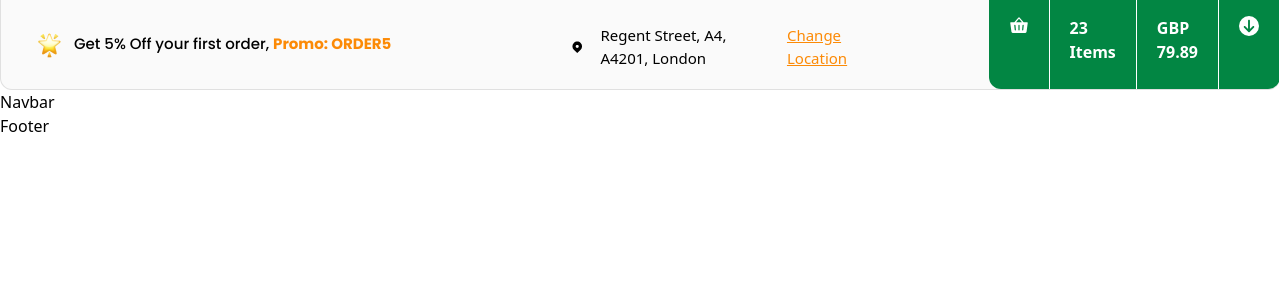
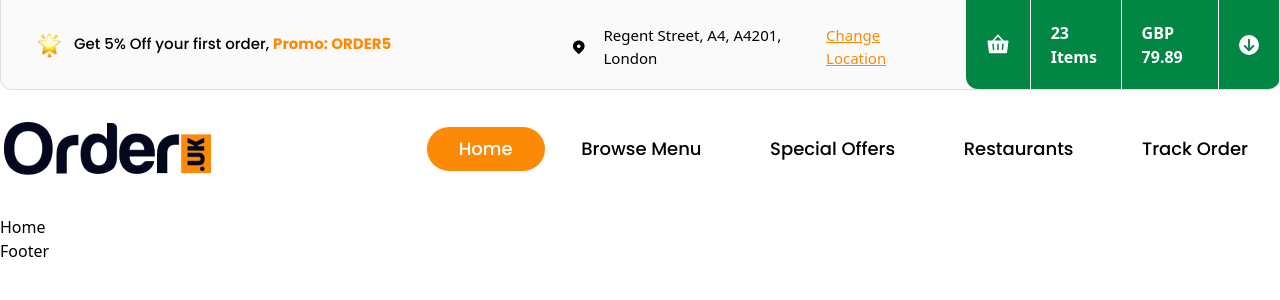
Before and after one commit to frontend-complex/food-ordering, a React (Vite) app: page / in a window 1280 px wide. Shown: the top 300 px of the page. Built offline with nearby package versions, Linux system fonts and the light colour scheme.

Commit message:
Home page [navbar] created

```diff
--- a/src/components/shared/HeaderTop/index.jsx
+++ b/src/components/shared/HeaderTop/index.jsx
@@ -14,7 +14,7 @@ const HeaderTop = () => {
           <span className="text-orange font-bold">Promo: ORDER5</span>
         </p>
       </div>
-      <div className="flex flex-row justify-end  gap-20  w-7/12">
+      <div className="flex flex-row justify-between  w-7/12">
         <div className="flex  pt-6 pb-5 px-9  flex-row items-center text-[15px] gap-4 ">
           <TiLocation className="text-xl" />
           <p className="font-medium">Regent Street, A4, A4201, London</p>
@@ -23,16 +23,16 @@ const HeaderTop = () => {
           </a>
         </div>
         <div className="bg-green flex flex-row items-center text-white w-max rounded-b-xl ">
-          <div className="py-4 px-5 h-full text-xl border-r border-white">
-            <PiBasketFill />
+          <div className="py-4 px-5 flex items-center h-full border-r border-white">
+            <PiBasketFill className="text-2xl " />
           </div>
-          <p className="py-4 px-5  h-full border-r border-white text-base font-semibold">
+          <p className="py-4 px-5 flex items-center  h-full border-r border-white text-base font-semibold">
             23 Items
           </p>
-          <p className="py-4 px-5  h-full border-r border-white text-base font-semibold">
+          <p className="py-4 px-5 flex items-center  h-full border-r border-white text-base font-semibold">
             GBP 79.89
           </p>
-          <div className="py-4 px-5 h-full text-xl border-r border-white">
+          <div className="py-4 px-5 flex items-center h-full text-xl border-r border-white">
             <FaCircleArrowDown />
           </div>
         </div>
--- a/src/components/shared/Navbar/index.jsx
+++ b/src/components/shared/Navbar/index.jsx
@@ -1,5 +1,30 @@
+import { NavLink } from "react-router-dom";
+import logo from "../../../assets/logo.png";
+import navLinks from "../../../constants/navlinks.constants";
+
 const Navbar = () => {
-  return <h1>Navbar</h1>;
+  return (
+    <nav className="container mx-auto mt-8 mb-10 flex flex-row justify-between ">
+      <div className="w-4/12 ">
+        <img src={logo} alt="" />
+      </div>
+      <div className="  w-8/12 flex flex-row justify-between items-center text-lg font-medium font-poppins">
+        {navLinks.map((item) => (
+          <NavLink
+            key={item.id}
+            to={item.path}
+            className={({ isActive }) =>
+              isActive
+                ? "py-2 px-8 rounded-full bg-orange text-white"
+                : "py-2 px-8 "
+            }
+          >
+            {item.title}
+          </NavLink>
+        ))}
+      </div>
+    </nav>
+  );
 };
 
 export default Navbar;
--- /dev/null
+++ b/src/constants/navlinks.constants.js
@@ -0,0 +1,9 @@
+const navLinks = [
+  { id: 1, title: "Home", path: "/" },
+  { id: 2, title: "Browse Menu ", path: "/menu" },
+  { id: 3, title: "Special Offers", path: "/offer" },
+  { id: 4, title: "Restaurants", path: "/restaurants" },
+  { id: 5, title: "Track Order", path: "/track-order" },
+];
+
+export default navLinks;
```
Also changed, not shown: src/routes/publicRoute.jsx (+8 -0 lines).
